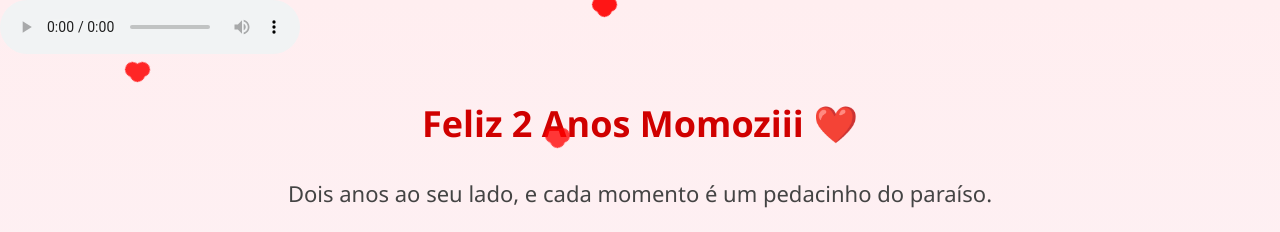
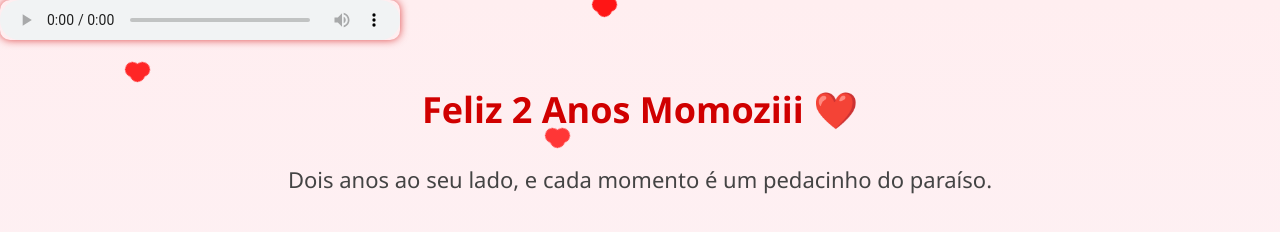
Before and after one commit to Tecnoninja74/2anosss, a plain HTML site: page index.html in a window 1280 px wide. Shown: the top 232 px of the page. Drawn offline with Linux system fonts and the light colour scheme.

Commit message:
player de audio corrigido

```diff
--- a/index.html
+++ b/index.html
@@ -4,6 +4,16 @@
   <meta charset="UTF-8">
   <title>2 anitoss</title>
   <style>
+    #player {
+      width: 80vw;        /* 80% da largura da tela */
+      max-width: 400px;   /* máximo de 400px */
+      height: 40px;       /* altura da barra */
+      outline: none;
+      cursor: pointer;
+      border-radius: 10px;
+      box-shadow: 0 0 8px rgba(208, 0, 0, 0.7);
+    }
+
     html, body {
       height: auto;
       overflow-y:auto;
```
